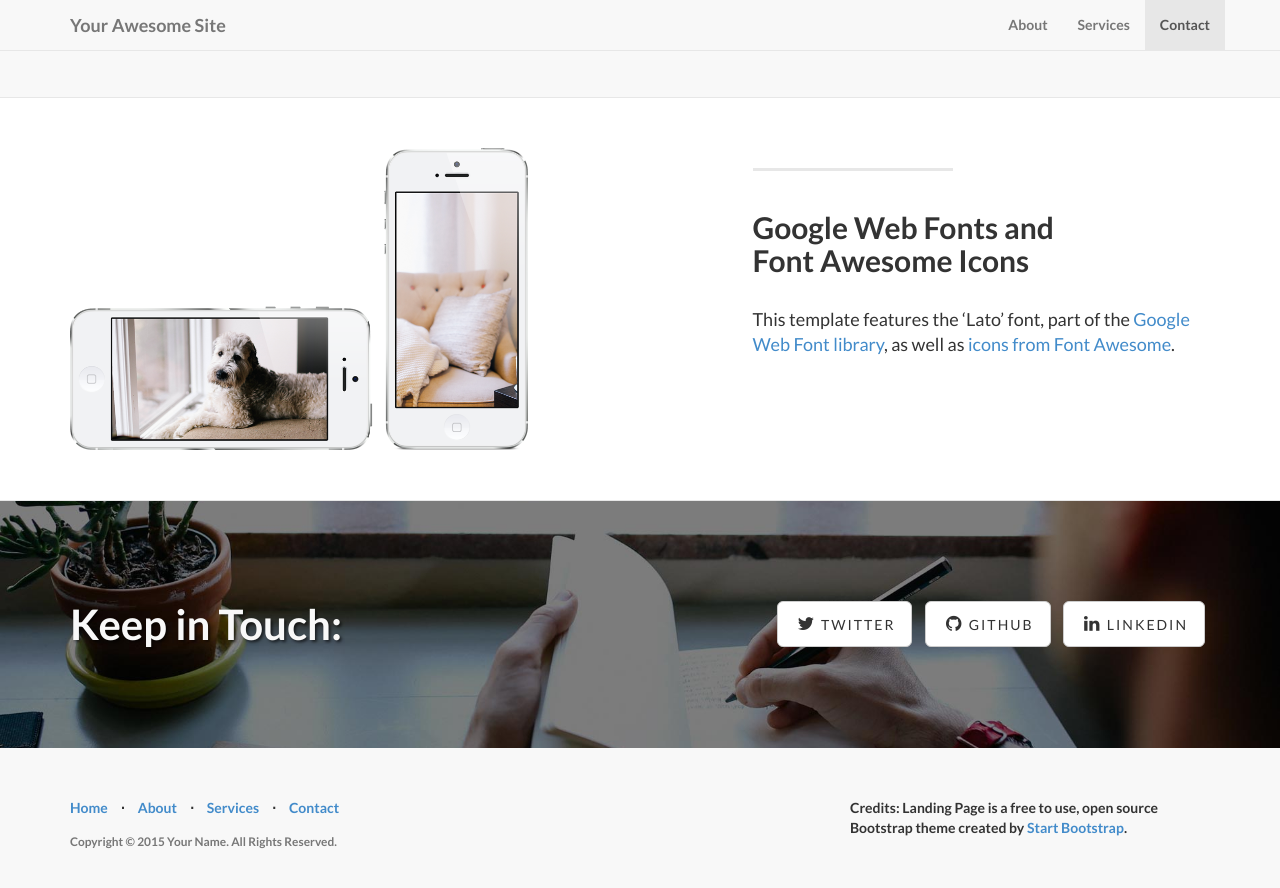
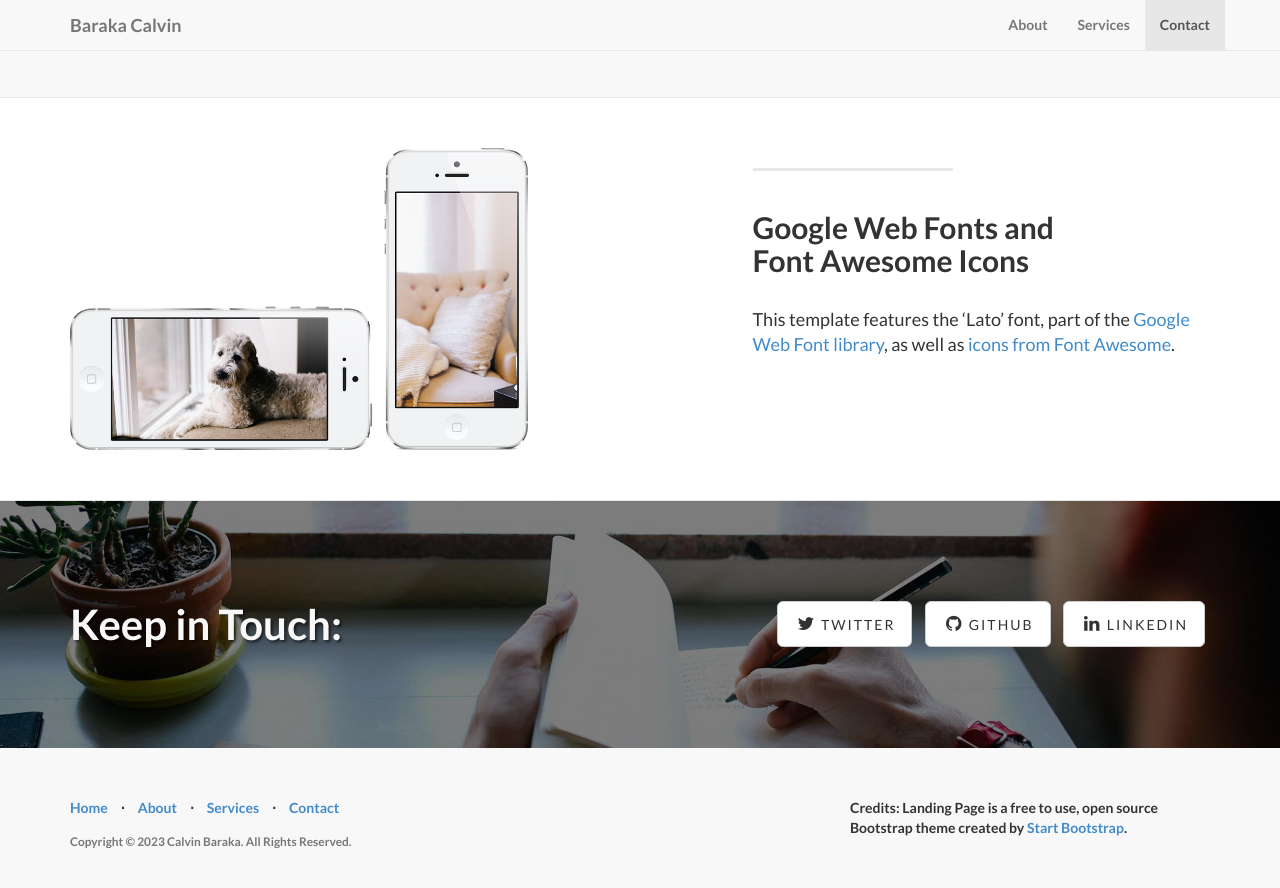
Before and after one commit to Barakacalvin/Barakacalvin.github.io, a Jekyll site: the page built from index.html, in a window 1280 px wide and 900 px high, scrolled down 1902 px. Shown: the top 888 px of the window. Built offline with Jekyll 4.4.1, drawn with Linux system fonts in a browser that asks for light colours.

Commit message:
Update _config.yml

```diff
--- a/_config.yml
+++ b/_config.yml
@@ -3,14 +3,14 @@
 # ----------------------- #
 
 url: http://yoursite.com
-title: Your Awesome Site
-email: your-email@domain.com
-author: Your Name
+title: Baraka Calvin
+email: crbaraka@gmail.com
+author: Calvin Baraka
 description: > # "Write an awesome description for your new site here.
   You can edit this line in _config.yml. It will appear in your document
   head meta (for Google search results) and in your feed.xml site
   description.
-copyright: 'Copyright &copy; 2015 Your Name. All Rights Reserved.'
+copyright: 'Copyright &copy; 2023 Calvin Baraka. All Rights Reserved.'
 credits: 'Credits: Landing Page is a free to use, open source Bootstrap theme created by <a href="http://startbootstrap.com/">Start Bootstrap</a>.'
 
 # ----------------------- #
@@ -27,8 +27,8 @@ permalink: pretty
 
 social:
   - title: twitter
-    url: https://twitter.com/SBootstrap
+    url: https://twitter.com/CalvinBaraka
   - title: github
-    url: https://github.com/IronSummitMedia/startbootstrap
+    url: https://github.com/Barakacalvin
   - title: linkedin
-    url:
+    url: https://www.linkedin.com/in/calvin-baraka-a8a335111/
```
